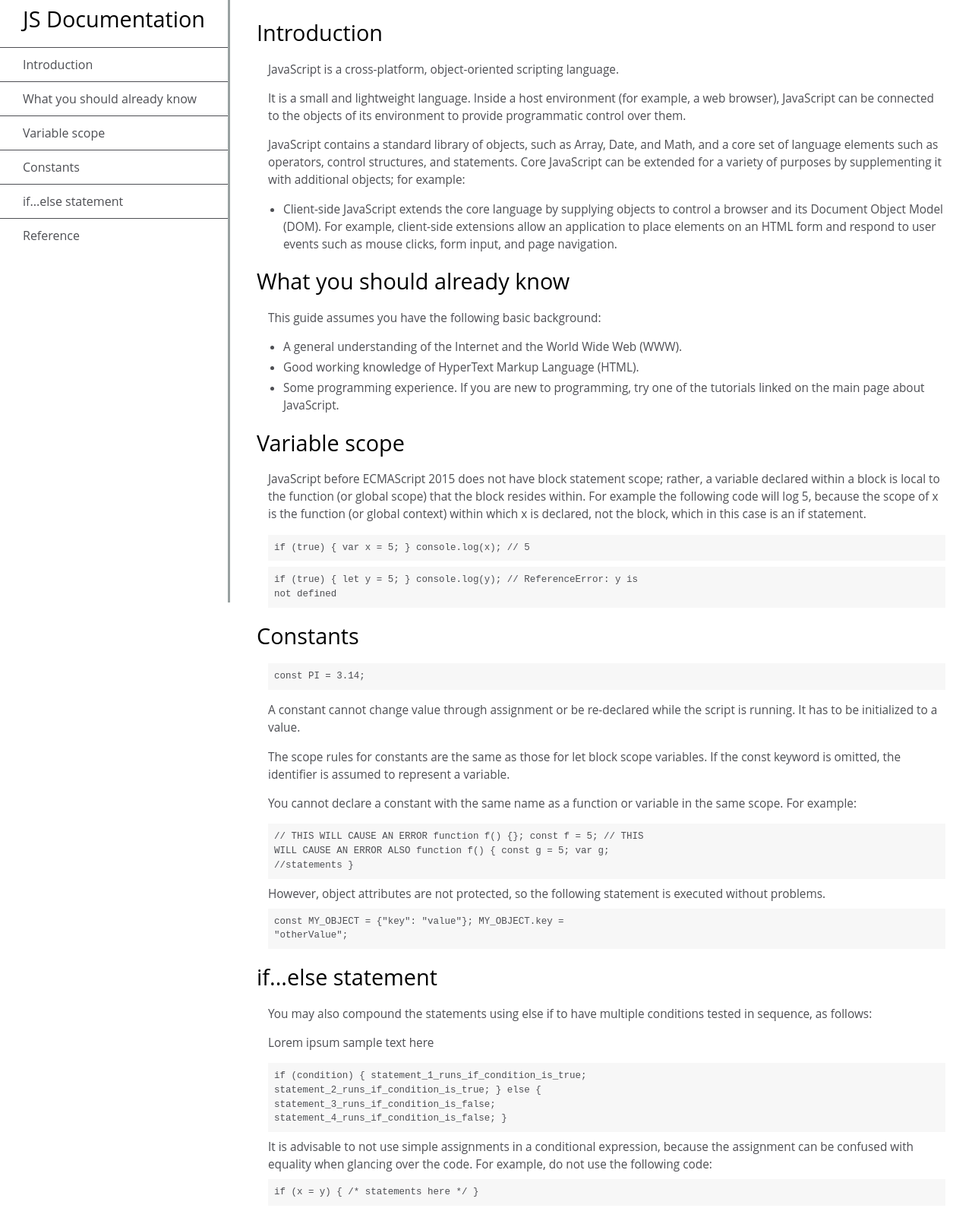
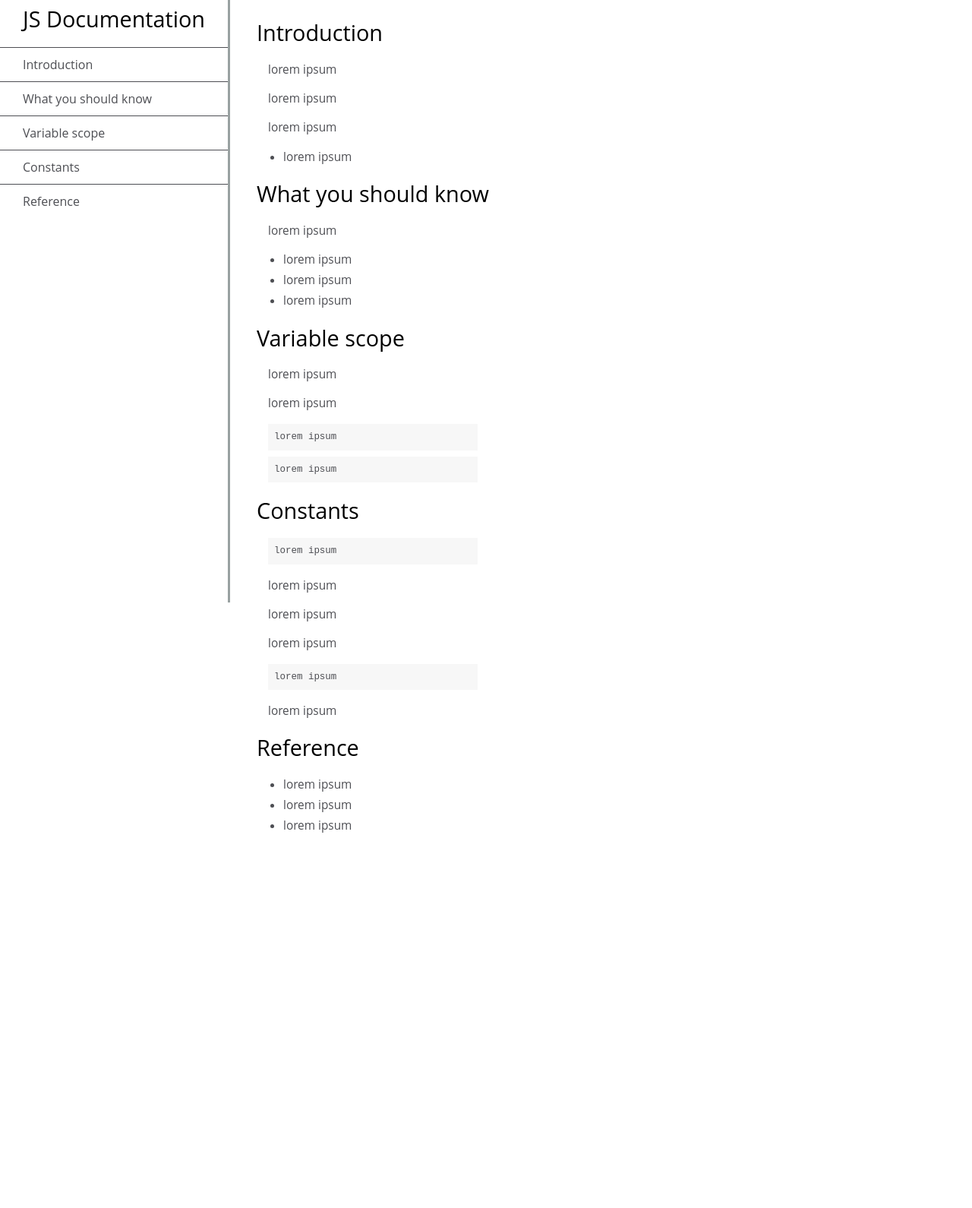
Before and after one commit to schultzhenry/freeCodeCamp-responsiveWebDesign, a plain HTML site: page 3.4 project - technical documentation page/index.html in a window 1280 px wide. Shown: the part 7-1597 px from the top of the page at 76% size. After the commit the page ends 1140 px from the top, so only its background shows below. Drawn offline with Linux system fonts and the light colour scheme.

Commit message:
updated documentation project

```diff
--- a/3.4 project - technical documentation page/index.html
+++ b/3.4 project - technical documentation page/index.html
@@ -15,7 +15,7 @@
         </li>
 
         <li>
-          <a class="nav-link" href="#What_you_should_already_know">What you should already know</a>
+          <a class="nav-link" href="#What_you_should_know">What you should know</a>
         </li>
 
         <li>
@@ -24,10 +24,6 @@
 
         <li>
           <a class="nav-link" href="#Constants">Constants</a>
-        </li>
-
-        <li>
-          <a class="nav-link" href="#if...else_statement">if...else statement</a>
         </li>
 
         <li>
@@ -44,50 +40,24 @@
         <header>Introduction</header>
         <article>
           <!-- STORY 5 -->
-          <p>
-            JavaScript is a cross-platform, object-oriented scripting language.
-          </p>
-          <p>
-            It is a small and lightweight language. Inside a host environment
-            (for example, a web browser), JavaScript can be connected to the
-            objects of its environment to provide programmatic control over
-            them.
-          </p>
-
-          <p>
-            JavaScript contains a standard library of objects, such as Array,
-            Date, and Math, and a core set of language elements such as
-            operators, control structures, and statements. Core JavaScript can
-            be extended for a variety of purposes by supplementing it with
-            additional objects; for example:
-          </p>
+          <p>lorem ipsum</p>
+          <p>lorem ipsum</p>
+          <p>lorem ipsum</p>
           <!-- STORY 7 -->
           <ul>
-            <li>
-              Client-side JavaScript extends the core language by supplying
-              objects to control a browser and its Document Object Model (DOM).
-              For example, client-side extensions allow an application to place
-              elements on an HTML form and respond to user events such as mouse
-              clicks, form input, and page navigation.
-            </li>
+            <li>lorem ipsum</li>
           </ul>
         </article>
       </section>
-      <section class="main-section" id="What_you_should_already_know">
-        <header>What you should already know</header>
+      <section class="main-section" id="What_you_should_know">
+        <header>What you should know</header>
         <article>
-          <p>This guide assumes you have the following basic background:</p>
+          <p>lorem ipsum</p>
 
           <ul>
-            <li>
-              A general understanding of the Internet and the World Wide Web
-              (WWW).
-            </li>
-            <li>Good working knowledge of HyperText Markup Language (HTML).</li>
-            <li>
-              Some programming experience. If you are new to programming, try
-              one of the tutorials linked on the main page about JavaScript.
-            </li>
+            <li>lorem ipsum</li>
+            <li>lorem ipsum</li>
+            <li>lorem ipsum</li>
           </ul>
         </article>
       </section>
@@ -96,22 +66,11 @@
       <section class="main-section" id="Variable_scope">
         <header>Variable scope</header>
         <article>
-
-          <p>
-            JavaScript before ECMAScript 2015 does not have block statement
-            scope; rather, a variable declared within a block is local to the
-            function (or global scope) that the block resides within. For
-            example the following code will log 5, because the scope of x is the
-            function (or global context) within which x is declared, not the
-            block, which in this case is an if statement.
-          </p>
+          <p>lorem ipsum</p>
+          <p>lorem ipsum</p>
           <!-- STORY 6 -->
-          <code>if (true) { var x = 5; } console.log(x); // 5</code>
-
-          <code
-            >if (true) { let y = 5; } console.log(y); // ReferenceError: y is
-            not defined</code
-          >
+          <code>lorem ipsum</code>
+          <code>lorem ipsum</code>
         </article>
       </section>
 
@@ -119,62 +78,12 @@
         <header>Constants</header>
         <article>
 
-          <code>const PI = 3.14;</code>
-          <p>
-            A constant cannot change value through assignment or be re-declared
-            while the script is running. It has to be initialized to a value.
-          </p>
-
-          <p>
-            The scope rules for constants are the same as those for let block
-            scope variables. If the const keyword is omitted, the identifier is
-            assumed to represent a variable.
-          </p>
-
-          <p>
-            You cannot declare a constant with the same name as a function or
-            variable in the same scope. For example:
-          </p>
-
-          <code
-            >// THIS WILL CAUSE AN ERROR function f() {}; const f = 5; // THIS
-            WILL CAUSE AN ERROR ALSO function f() { const g = 5; var g;
-            //statements }</code
-          >
-          However, object attributes are not protected, so the following
-          statement is executed without problems.
-          <code
-            >const MY_OBJECT = {"key": "value"}; MY_OBJECT.key =
-            "otherValue";</code
-          >
-        </article>
-      </section>
-
-      <section class="main-section" id="if...else_statement">
-        <header>if...else statement</header>
-        <article>
-          <p>
-            You may also compound the statements using else if to have multiple
-            conditions tested in sequence, as follows:
-          </p>
-          <p>
-            Lorem ipsum sample text here
-          </p>
-
-          <code
-            >if (condition) { statement_1_runs_if_condition_is_true;
-            statement_2_runs_if_condition_is_true; } else {
-            statement_3_runs_if_condition_is_false;
-            statement_4_runs_if_condition_is_false; }</code
-          >
-          It is advisable to not use simple assignments in a conditional
-          expression, because the assignment can be confused with equality when
-          glancing over the code. For example, do not use the following code:
-          <code>if (x = y) { /* statements here */ }</code> If you need to use
-          an assignment in a conditional expression, a common practice is to put
-          additional parentheses around the assignment. For example:
-
-          <code>if ((x = y)) { /* statements here */ }</code>
+          <code>lorem ipsum</code>
+          <p>lorem ipsum</p>
+          <p>lorem ipsum</p>
+          <p>lorem ipsum</p>
+          <code>lorem ipsum</code>
+          <p>lorem ipsum</p>
         </article>
       </section>
 
@@ -183,17 +92,9 @@
         <header>Reference</header>
         <article>
           <ul>
-            <li>
-              This is a practice project for freeCodeCamp's responsiveWebDesign certification.
-            </li>
-            <li>
-              All the documentation in this page is taken from
-              <a
-                href="https://developer.mozilla.org/en-US/docs/Web/JavaScript/Guide"
-                target="_blank"
-                >MDN</a
-              >
-            </li>
+            <li>lorem ipsum</li>
+            <li>lorem ipsum</li>
+            <li>lorem ipsum</li>
           </ul>
         </article>
       </section>
```
